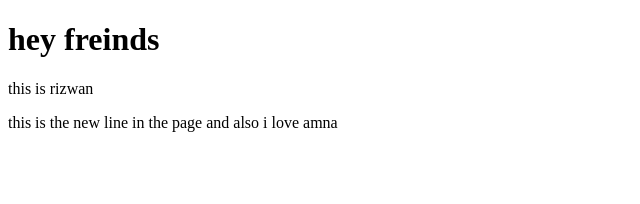
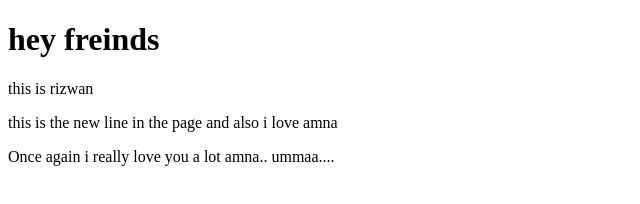
Before and after one commit to Rizwan-7-8-6/git-sample, a plain HTML site: page hello.html in a window 1280 px wide. Shown: the whole page, without its empty margins (0-640 px from the left). Drawn offline with Linux system fonts and the light colour scheme.

Commit message:
added one more line

```diff
--- a/hello.html
+++ b/hello.html
@@ -9,5 +9,6 @@
     <h1>hey freinds</h1>
     <p>this is rizwan</p>
     <p>this is the new line in the page and also i love amna</p>
+    <p>Once again i really love you a lot amna.. ummaa....</p>
 </body>
 </html>
```
